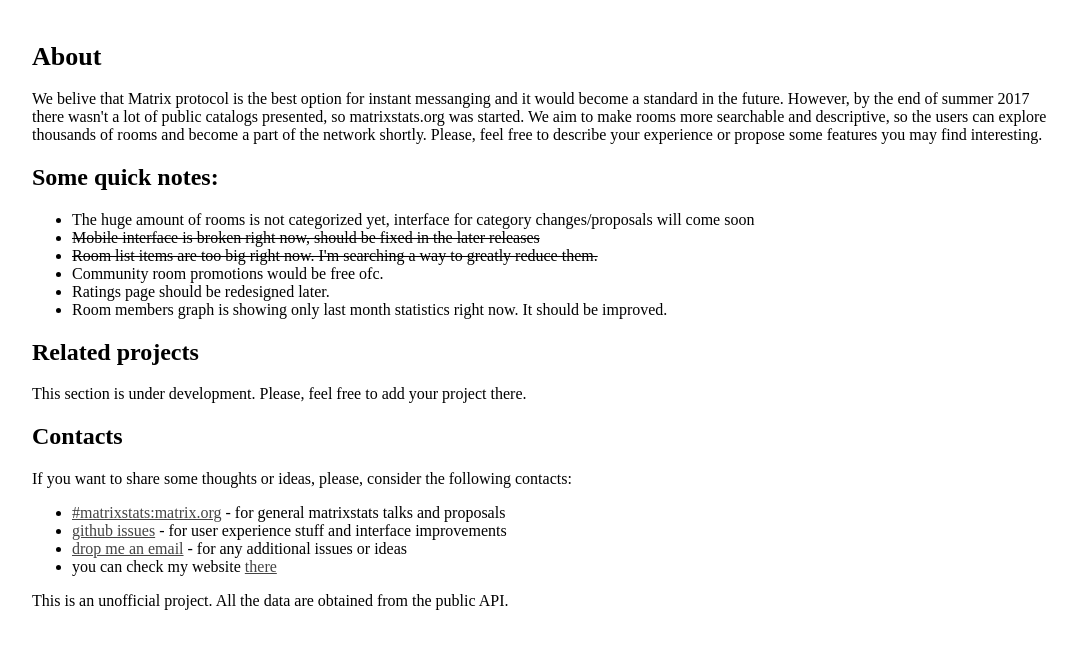
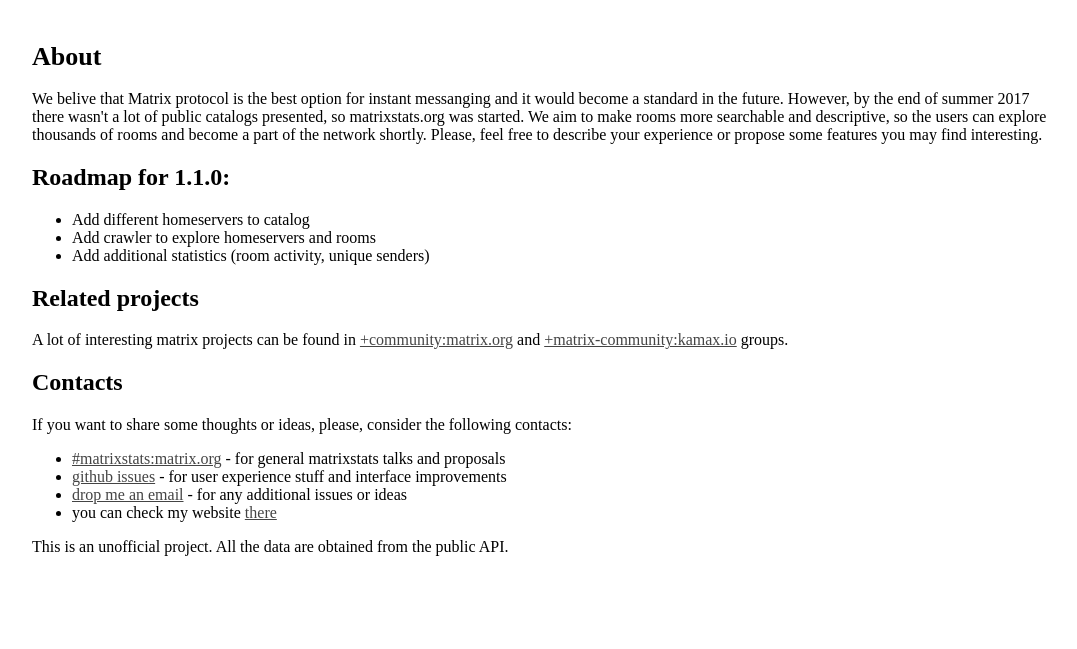
Before and after one commit to a13xmt/matrixstats.org, a Django app: page /about/ in a window 1280 px wide. Shown: the part 70-719 px from the top of the page, without its empty margins (93-1170 px from the left). Run offline with Django 3.2, Linux system fonts and the light colour scheme; parts of the project's set-up code (start-up, migrations or seed data) failed here and were passed over.

Commit message:
Chage /about page.

```diff
--- a/source/room_stats/templates/room_stats/about.html
+++ b/source/room_stats/templates/room_stats/about.html
@@ -13,18 +13,16 @@
 
          Depending on the room size, it would be placed to either small (5-50) or medium (50-500) catalog. We promote small rooms for 7 days and medium for 14 days. You can refresh the promotion any time after the expiration.
     -->
-    <h2>Some quick notes:</h2>
+
+    <h2>Roadmap for 1.1.0:</h2>
     <ul>
-      <li>The huge amount of rooms is not categorized yet, interface for category changes/proposals will come soon</li>
-      <li style="text-decoration: line-through;">Mobile interface is broken right now, should be fixed in the later releases</li>
-      <li style="text-decoration: line-through;">Room list items are too big right now. I'm searching a way to greatly reduce them.</li>
-      <li>Community room promotions would be free ofc.</li>
-      <li>Ratings page should be redesigned later.</li>
-      <li>Room members graph is showing only last month statistics right now. It should be improved.</li>
+      <li>Add different homeservers to catalog</li>
+      <li>Add crawler to explore homeservers and rooms</li>
+      <li>Add additional statistics (room activity, unique senders)</li>
     </ul>
 
     <h2>Related projects</h2>
-    This section is under development. Please, feel free to add your project there.
+    A lot of interesting matrix projects can be found in <a href="https://riot.im/app/#/group/+community:matrix.org">+community:matrix.org</a> and <a href="https://riot.im/app/#/group/+matrix-community:kamax.io">+matrix-community:kamax.io</a> groups.
 
     <h2>Contacts</h2>
     If you want to share some thoughts or ideas, please, consider the following contacts:
```
